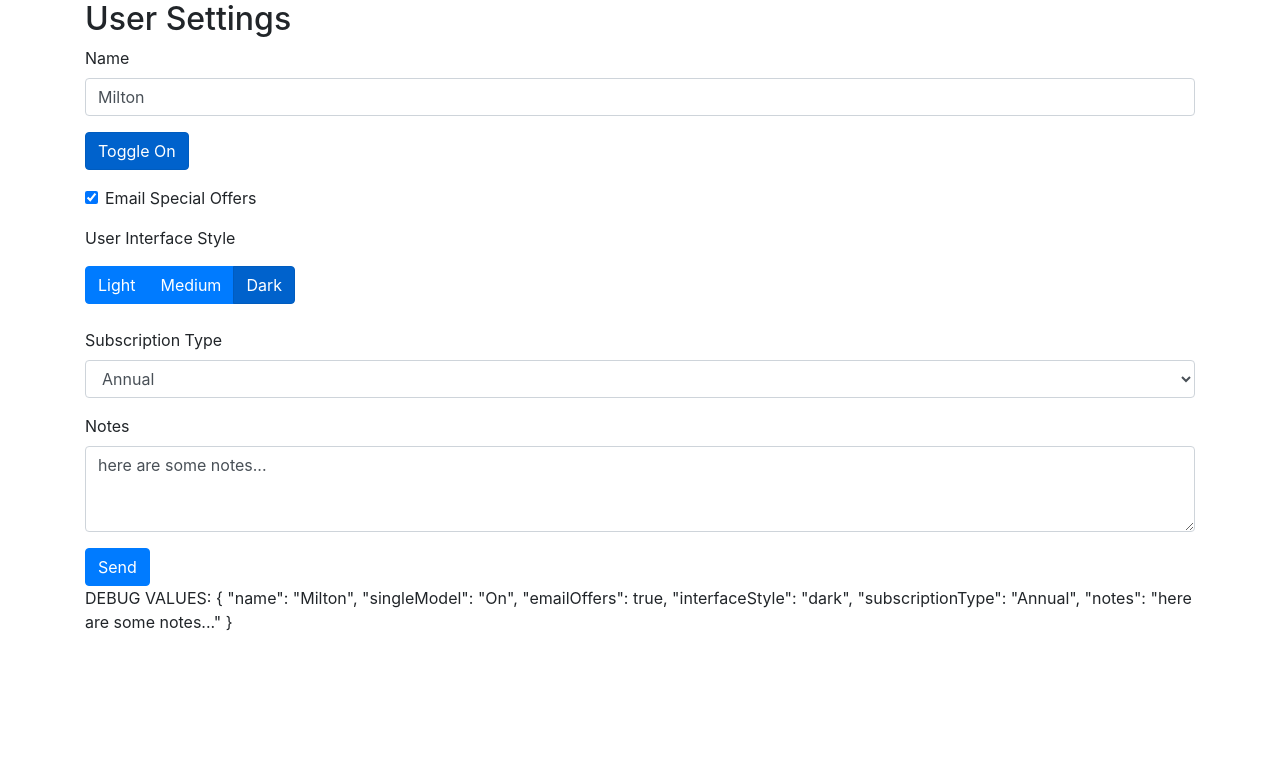
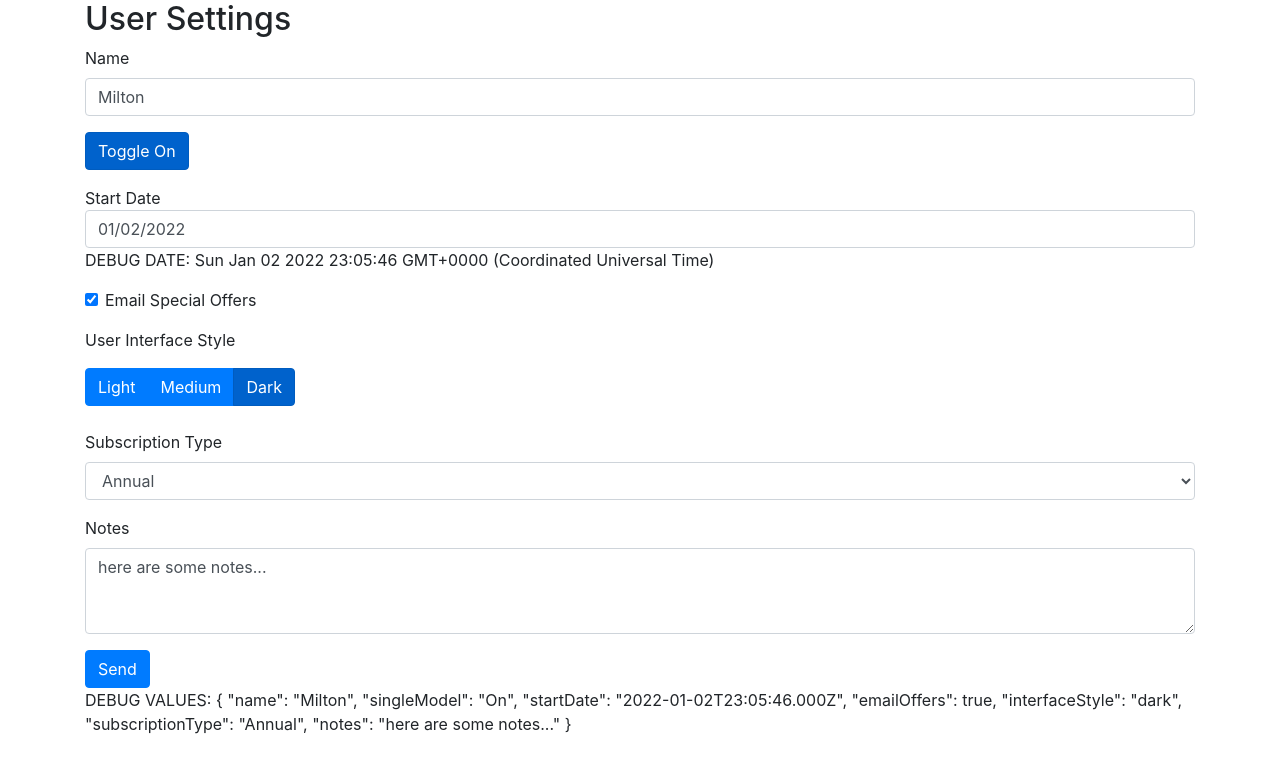
Before and after one commit to ftijan/ng-template-forms, an Angular app: page / in a window 1280 px wide. Shown: the top 772 px of the page. Built offline with nearby package versions, Linux system fonts and the light colour scheme.

Commit message:
adding and using ngx-bootstrap date components

```diff
--- a/angular.json
+++ b/angular.json
@@ -27,6 +27,7 @@
               "src/assets"
             ],
             "styles": [
+              "./node_modules/ngx-bootstrap/datepicker/bs-datepicker.css",
               "./node_modules/bootstrap/dist/css/bootstrap.min.css",
               "src/styles.css"
             ],
@@ -95,6 +96,7 @@
               "src/assets"
             ],
             "styles": [
+              "./node_modules/ngx-bootstrap/datepicker/bs-datepicker.css",
               "./node_modules/bootstrap/dist/css/bootstrap.min.css",
               "src/styles.css"
             ],
--- a/src/app/app.module.ts
+++ b/src/app/app.module.ts
@@ -6,6 +6,8 @@
 import { AppComponent } from './app.component';
 import { UserSettingsFormComponent } from './user-settings-form/user-settings-form.component';
 import { ButtonsModule } from 'ngx-bootstrap/buttons';
+import { BsDatepickerModule } from 'ngx-bootstrap/datepicker';
+import { BrowserAnimationsModule } from '@angular/platform-browser/animations';
 
 @NgModule({
   declarations: [
@@ -16,7 +18,9 @@
     BrowserModule,
     FormsModule,
     HttpClientModule,
-    ButtonsModule.forRoot()
+    ButtonsModule.forRoot(),
+    BsDatepickerModule.forRoot(),
+    BrowserAnimationsModule
   ],
   providers: [],
   bootstrap: [AppComponent]
--- a/src/app/user-settings-form/user-settings-form.component.html
+++ b/src/app/user-settings-form/user-settings-form.component.html
@@ -41,6 +41,15 @@
             Toggle {{ singleModel }}
           </button>
         </div>
+
+        <div class="form-group">
+          <label class="form-check-label" for="startDate">Start Date</label>
+          <input type="text" placeholder="Start Date" class="form-control"
+              [(ngModel)]="startDate" name="startDate" id="startDate"
+              bsDatepicker>
+              <!-- date range: bsDaterangepicker -->
+          <div>DEBUG DATE: {{ startDate }}</div>
+      </div>
 
         <div class="form-check form-group">
             <input class="form-check-input" type="checkbox" id="emailOffers" name="emailOffers" [(ngModel)]="userSettings.emailOffers">
--- a/src/app/user-settings-form/user-settings-form.component.ts
+++ b/src/app/user-settings-form/user-settings-form.component.ts
@@ -18,7 +18,9 @@
     notes: 'here are some notes...'
   }
 
+  // placeholder models for ngx-bootstrap components
   singleModel = "On";
+  startDate: Date = new Date();
 
   // Prevent overwriting original data on cancel or back navigation.
   // Would need deep cloning on highly nested data hierarchy:
```
